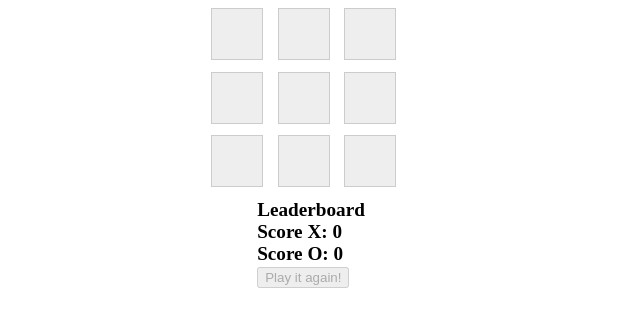
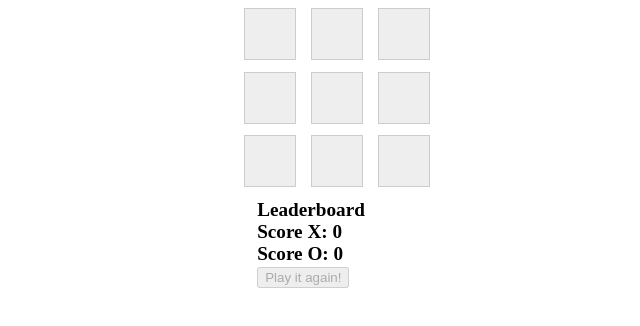
Before and after one commit to reposman33/ticTacToe, an Angular app: page / in a window 1280 px wide. Shown: the top 326 px of the page, without its empty margins (329-969 px from the left). Built offline with nearby package versions, Linux system fonts and the light colour scheme.

Commit message:
make viewable area wider.

```diff
--- a/src/app/app.component.scss
+++ b/src/app/app.component.scss
@@ -1,15 +1,15 @@
 .container {
   display: grid;
-  grid-template-columns: 1fr 1fr 1fr;
+  grid-template-columns: 1fr 1fr 1fr 1fr 1fr 1fr;
   grid-template-rows: 1fr 1fr 1fr 1fr;
   grid-template-areas:
-    "cell-0 cell-1 cell-2"
-    "cell-3 cell-4 cell-5"
-    "cell-6 cell-7 cell-8"
-    "footer footer footer";
+    ". . cell-0 cell-1 cell-2 ."
+    ". . cell-3 cell-4 cell-5 ."
+    ". . cell-6 cell-7 cell-8 ."
+    "footer footer footer footer footer footer";
   grid-gap: 0;
   height: 280px;
-  width: 200px;
+  width: 400px;
   margin: 0 auto;
 }
 
```
